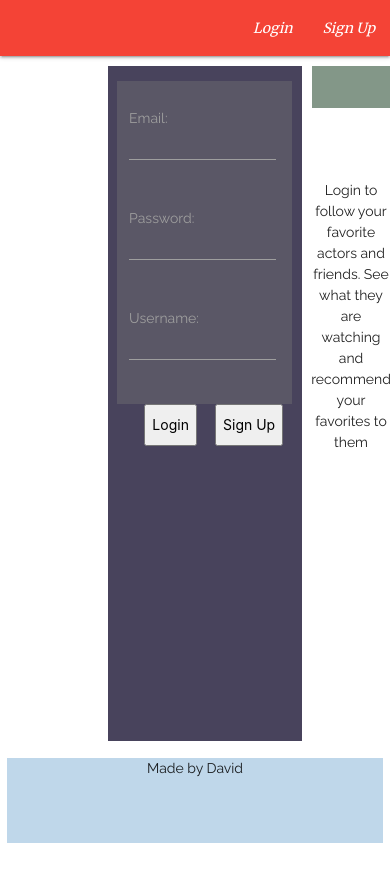
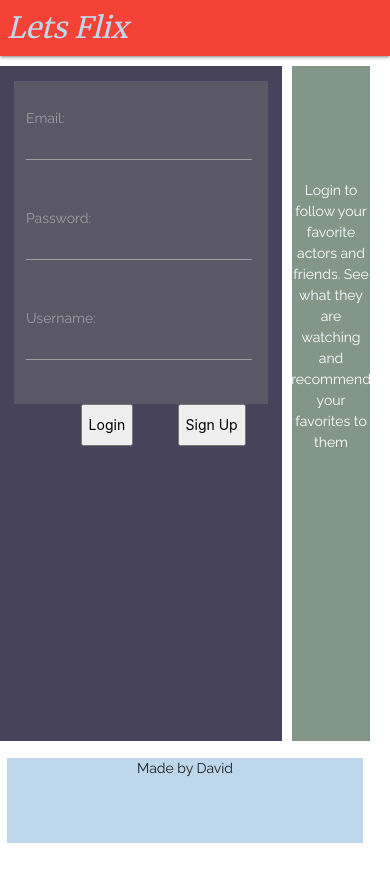
Before and after one commit to DavidJRada/we-watch-client, a React (Create React App) app: page / in a window 390 px wide. Shown: the top 882 px of the page. Built offline with nearby package versions, Linux system fonts and the light colour scheme; no server answers.

Commit message:
fix movie search

```diff
--- a/src/components/LoginPage.js
+++ b/src/components/LoginPage.js
@@ -49,7 +49,7 @@ const LoginPage = props => {
                     <div className='login-buttons'>
                         <br />
                         <br />
-                        <button className='button'
+                        <button
                             onClick={() => { login() }}>Login</button>
                         <button
                             onClick={() => { login() }}>Sign Up</button>
@@ -60,7 +60,7 @@ const LoginPage = props => {
         <div className='right'>
             <div className='center-align container intro'>
                 <div></div>
-                <div className='explanation'>
+                <div className='explanation white-text'>
                     <p>Login to follow your favorite actors and friends. See what they are watching and recommend your favorites to them</p>
                 </div>
             </div>
--- a/src/components/Omdb.js
+++ b/src/components/Omdb.js
@@ -17,7 +17,7 @@ class Form extends React.Component {
     }
     findMovie(event) {
         event.preventDefault()
-        fetch('http://www.omdbapi.com/?apikey=456caa89&t=' + this.state.movieTitle)
+        fetch('https://www.omdbapi.com/?apikey=456caa89&t=' + this.state.movieTitle)
             .then(response => response.json())
             .then((response) => {
                 this.setState({
@@ -42,7 +42,7 @@ class Form extends React.Component {
             <>
                 {this.state.movieData.Title ?
                     <div className='container movie-search'>
-                        <div className='center-align'>Congrats you found <span className='light-green-text darken-2 text-size-15'>{this.state.movieData.Title}</span>. <br /> Not what you were looking for?<br /> <button onClick={() => { this.tryAgain() }}>Try Again</button></div>
+                        <div className='center-align'>Congrats you found <span className='wh'>{this.state.movieData.Title}</span>. <br /> Not what you were looking for?<br /> <button onClick={() => { this.tryAgain() }}>Try Again</button></div>
                     </div>
                     :
                     <>
--- a/src/index.css
+++ b/src/index.css
@@ -10,7 +10,11 @@
 
 .nav-links {
   /* text-align: center; */
-  color: #4cff8a !important;
+  color: var(--oasis-blue) !important;
+}
+
+.brand-logo {
+  color: var(--oasis-blue) !important;
 }
 
 .layout {
@@ -28,7 +32,6 @@ nav {
   font-family: 'Merriweather', 'serif';
   font-style: italic;
   height: 10vh;
-  color: #4cff8a !important;
 }
 
 .left {
@@ -91,25 +94,27 @@ body {
   margin: 0;
 }
 
-
 @media (max-width: 768px) {
-
+  .layout {
+    grid-template-areas: "nav nav nav" "feed feed right" "footer footer footer";
+  }
+  nav {
+    grid-area: nav;
+    font-family: 'Merriweather', 'serif';
+    font-style: italic;
+    height: 10vh;
+  }
   .left, .right {
     margin: 0;
   }
   .right {
-    height: 5vh;
-  }
-  .left {
-    display: none !important;
+    height: 80vh;
   }
   .feed {
     height: 80vh;
   }
-  .footer {
-    margin-top: -50%;
-    /* position: absolute;
-    bottom: 0; */
+  #nav-mobile {
+    display: none !important;
   }
 }
 
```
